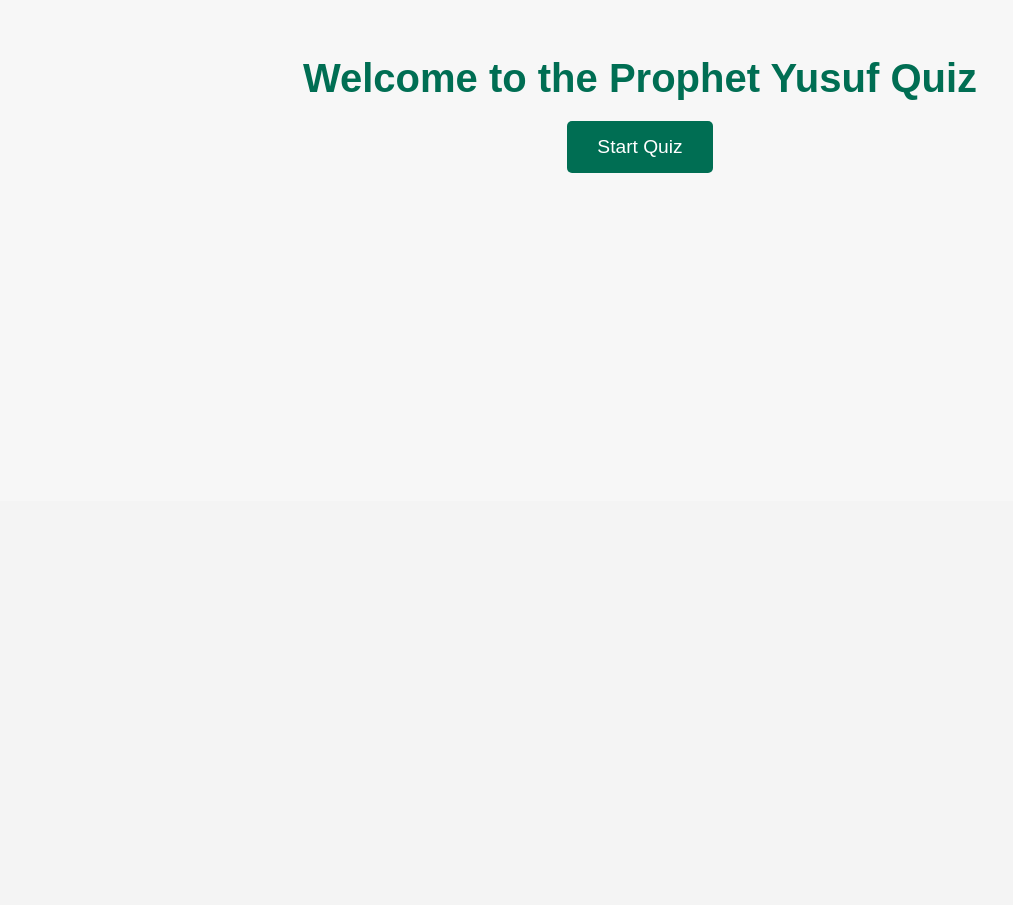
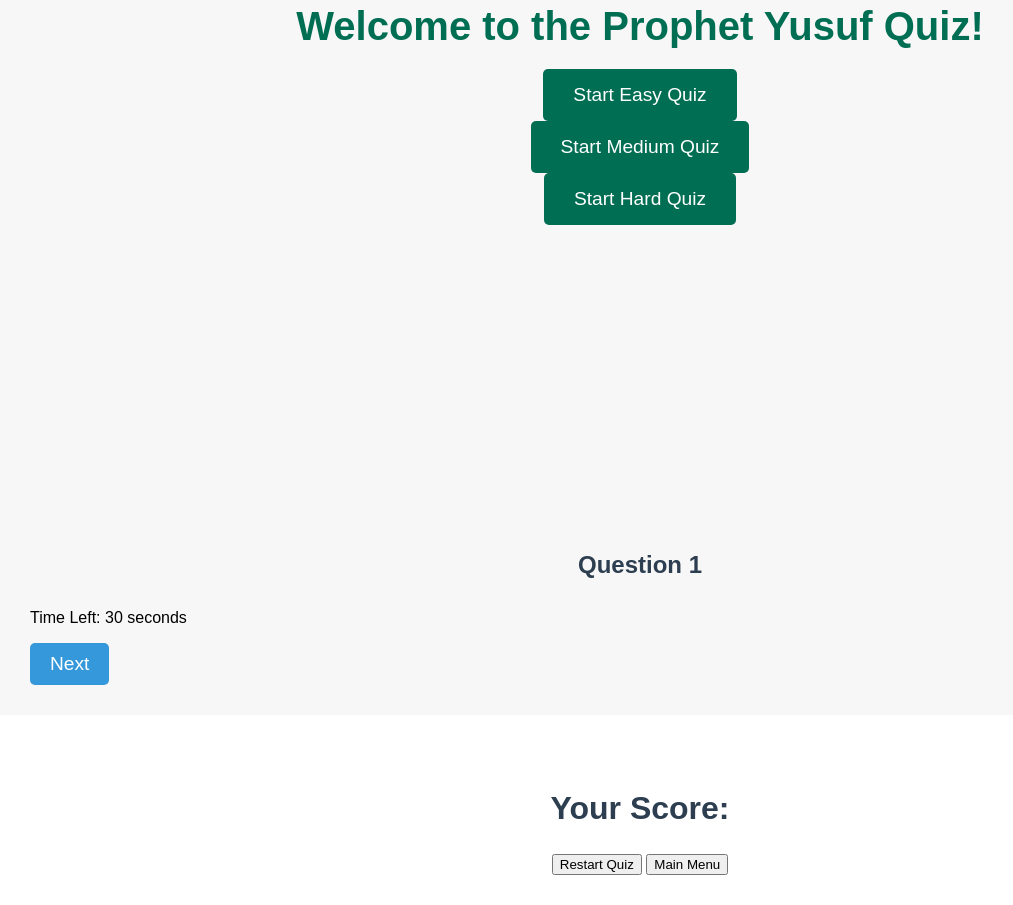
Before and after one commit to Midnightsou/Yussuf-quiz, a plain HTML site: page index.html in a window 1280 px wide. Shown: the part 299-1204 px from the top of the page, without its empty margins (0-1013 px from the left). Before the commit the page ends 800 px from the top, so only its background shows below. Drawn offline with Linux system fonts and the light colour scheme.

Commit message:
Update index.html

```diff
--- a/index.html
+++ b/index.html
@@ -3,34 +3,31 @@
 <head>
   <meta charset="UTF-8">
   <meta name="viewport" content="width=device-width, initial-scale=1.0">
-  <title>Prophet Yusuf Quiz</title>
+  <title>Prophet Yusuf Quiz App</title>
   <link rel="stylesheet" href="styles.css">
 </head>
 <body>
-  <div id="welcome-screen">
-    <h1>Welcome to the Prophet Yusuf Quiz</h1>
-    <button id="start-quiz-btn">Start Quiz</button>
-  </div>
+  <div id="app">
+    <div id="welcome-screen" class="screen">
+      <h1>Welcome to the Prophet Yusuf Quiz!</h1>
+      <button onclick="startQuiz('easy')">Start Easy Quiz</button>
+      <button onclick="startQuiz('medium')">Start Medium Quiz</button>
+      <button onclick="startQuiz('hard')">Start Hard Quiz</button>
+    </div>
 
-  <div id="level-screen" class="hidden">
-    <h2>Choose Difficulty Level</h2>
-    <button id="easy-btn">Easy</button>
-    <button id="medium-btn">Medium</button>
-    <button id="hard-btn">Hard</button>
-  </div>
+    <div id="quiz-screen" class="screen">
+      <h2>Question <span id="question-number">1</span></h2>
+      <p id="question-text"></p>
+      <ul id="answers-list"></ul>
+      <p>Time Left: <span id="timer">30</span> seconds</p>
+      <button id="next-btn" onclick="nextQuestion()">Next</button>
+    </div>
 
-  <div id="quiz-screen" class="hidden">
-    <div id="timer">Time Left: <span id="time-left"></span> seconds</div>
-    <h2 id="question-text"></h2>
-    <div id="options-container"></div>
-    <button id="next-btn">Next</button>
-  </div>
-
-  <div id="results-screen" class="hidden">
-    <h2>Results</h2>
-    <p id="final-score"></p>
-    <button id="restart-btn">Restart Quiz</button>
-    <button id="return-to-main-btn">Return to Main Menu</button>
+    <div id="results-screen" class="screen">
+      <h1>Your Score: <span id="final-score"></span></h1>
+      <button onclick="restartQuiz()">Restart Quiz</button>
+      <button onclick="goToMainMenu()">Main Menu</button>
+    </div>
   </div>
 
   <script src="script.js"></script>
```
